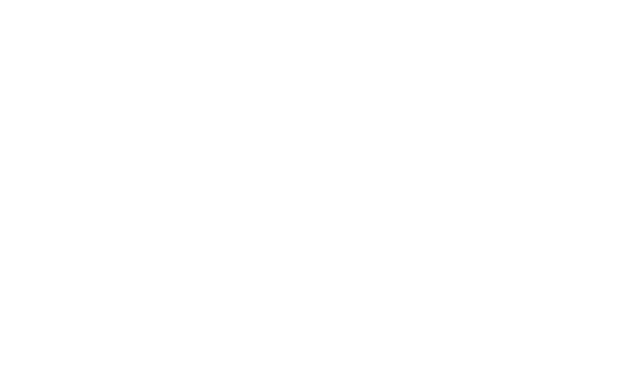
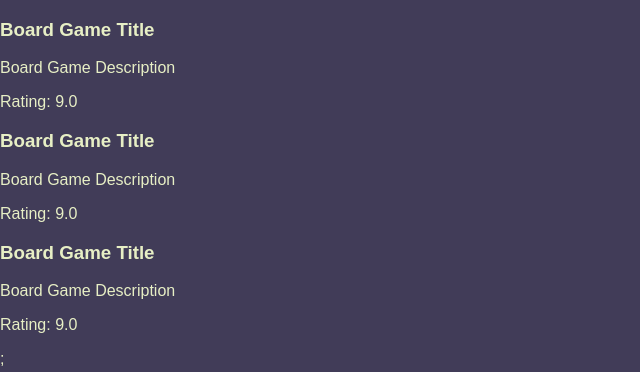
Before and after one commit to devfel/boardgames, a React (Create React App) app: page / in a window 1280 px wide. Shown: the top 372 px of the page, without its empty margins (0-640 px from the left). Built offline with nearby package versions, Linux system fonts and the light colour scheme.

Commit message:
initial version of single component for boardgame done

```diff
--- a/src/App.js
+++ b/src/App.js
@@ -1,6 +1,22 @@
 import React from "react";
+import Boardgame from "./components/Boardgame";
+
+// API to get all the items
+const ATLAS_API =
+  "https://www.boardgameatlas.com/api/search?&client_id=JLBr5npPhV";
+
+// API to select certain searched itens only (ADD &client_id=JLBr5npPhV)
+const ATLAS_SEARCH_API = "https://www.boardgameatlas.com/api/search?";
 
 const App = () => {
-  return null;
+  const boardgames = ["1", "2", "3"];
+  return (
+    <>
+      {boardgames.map((item) => (
+        <Boardgame />
+      ))}
+      ;
+    </>
+  );
 };
 export default App;
--- /dev/null
+++ b/src/components/Boardgame.js
@@ -0,0 +1,14 @@
+import React from "react";
+
+function Boardgame() {
+  return (
+    <div className="boardgame">
+      {" "}
+      <h3>Board Game Title</h3>
+      <p>Board Game Description</p>
+      <p>Rating: 9.0</p>
+    </div>
+  );
+}
+
+export default Boardgame;
--- /dev/null
+++ b/src/index.css
@@ -0,0 +1,10 @@
+* {
+  box-sizing: border-box;
+}
+
+body {
+  background-color: #413c58;
+  color: #e7efc5;
+  font-family: Arial, Helvetica, sans-serif;
+  margin: 0;
+}
--- a/src/index.js
+++ b/src/index.js
@@ -1,5 +1,6 @@
 import React from "react";
 import ReactDOM from "react-dom";
+import "./index.css";
 import App from "./App";
 
 ReactDOM.render(
```
